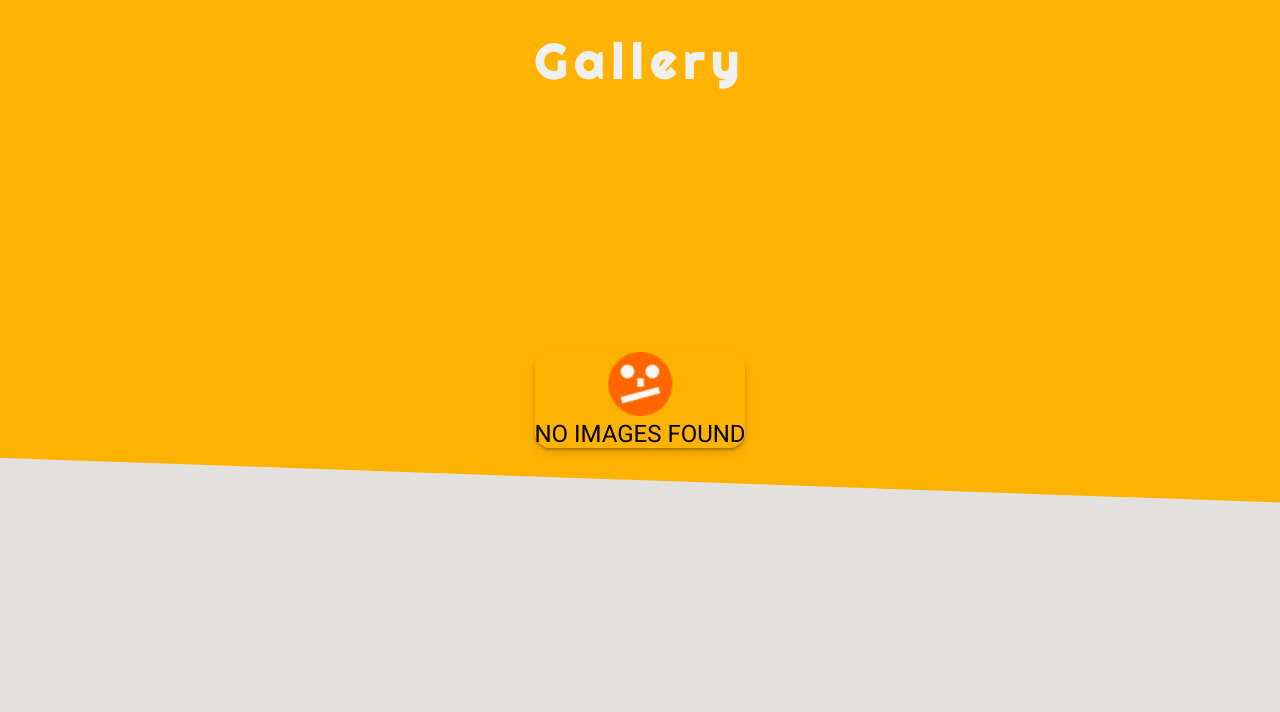
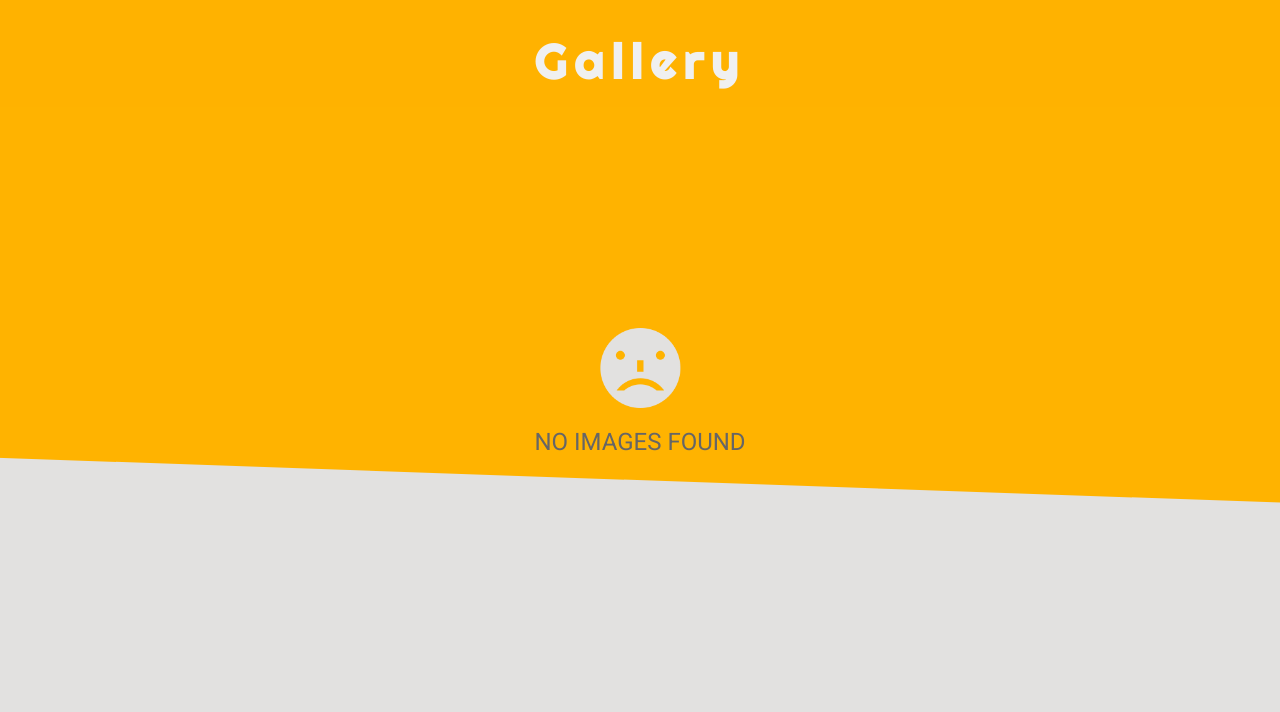
Before and after one commit to vermakartik/Gallery, a Django app: page / in a window 1280 px wide. Shown: the top 712 px of the page. Run offline with Django 3.2, Linux system fonts and the light colour scheme; data that the repository does not hold is empty.

Commit message:
corrected a few errors

```diff
--- a/static/image_gallery/css/main.css
+++ b/static/image_gallery/css/main.css
@@ -498,7 +498,6 @@
 .center_content {
     position: absolute;
     border-radius: 16px;
-    box-shadow: 0 5px 10px rgba(0, 0, 0, 0.12), 0 2px 2px rgba(0, 0, 0, 0.24);
     left: 50%;
     top: 50%;
     font-family: roboto, "sans-serif";
@@ -507,12 +506,13 @@
 }
 
 .center_content img {
-    width: 64px;
-    height: 64px;
+    width: 80px;
+    height: 80px;
 }
 
 .center_content p {
     font-size: 24px;
     text-transform: uppercase;
-    color:
+    color: #666;
+    padding: 16px;
 }
```
Also changed, not shown: image_gallery/static/image_gallery/css/main.css (+4 -3 lines), image_gallery/static/image_gallery/media/image_3.png, static/image_gallery/media/image_3.png.
